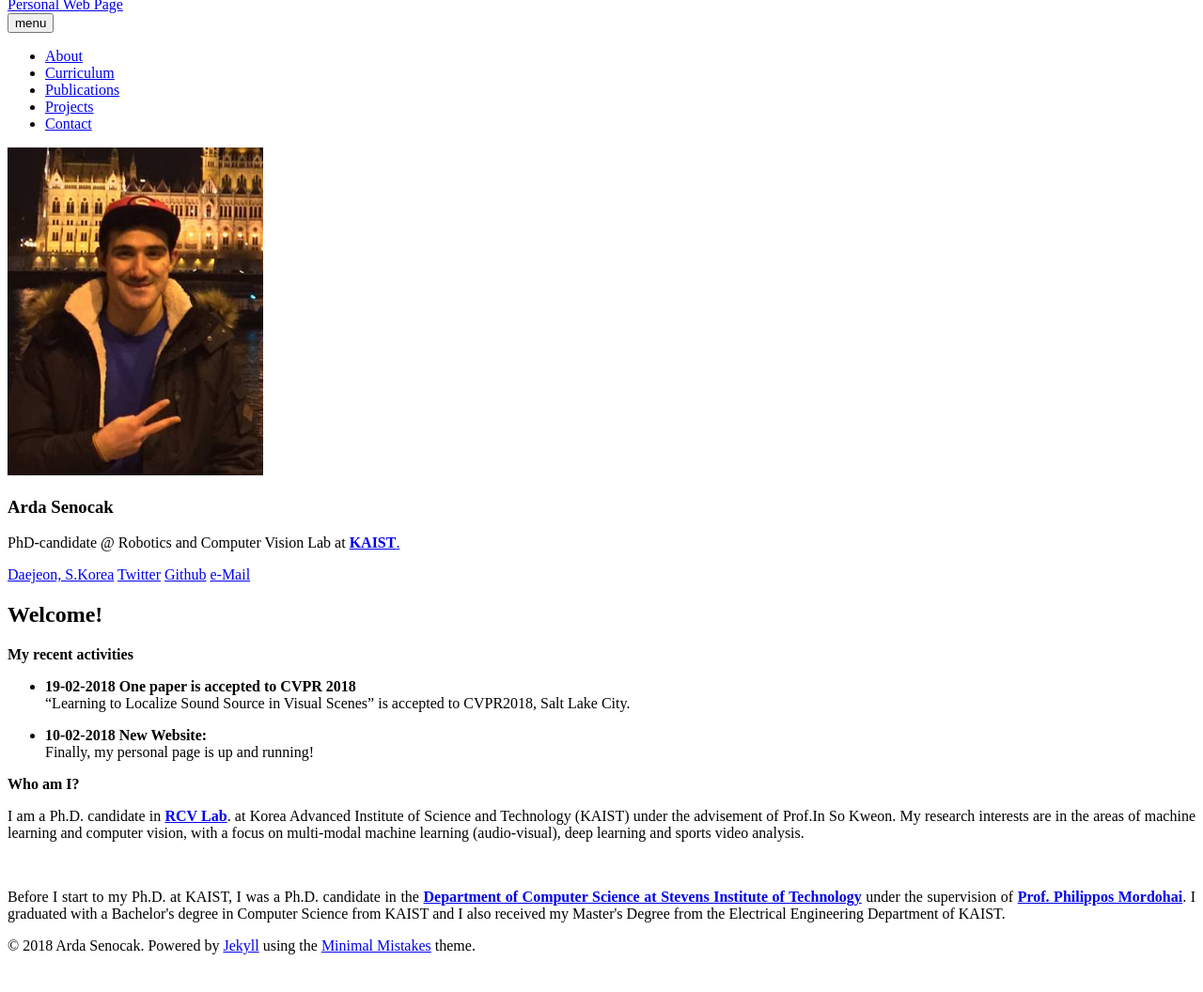
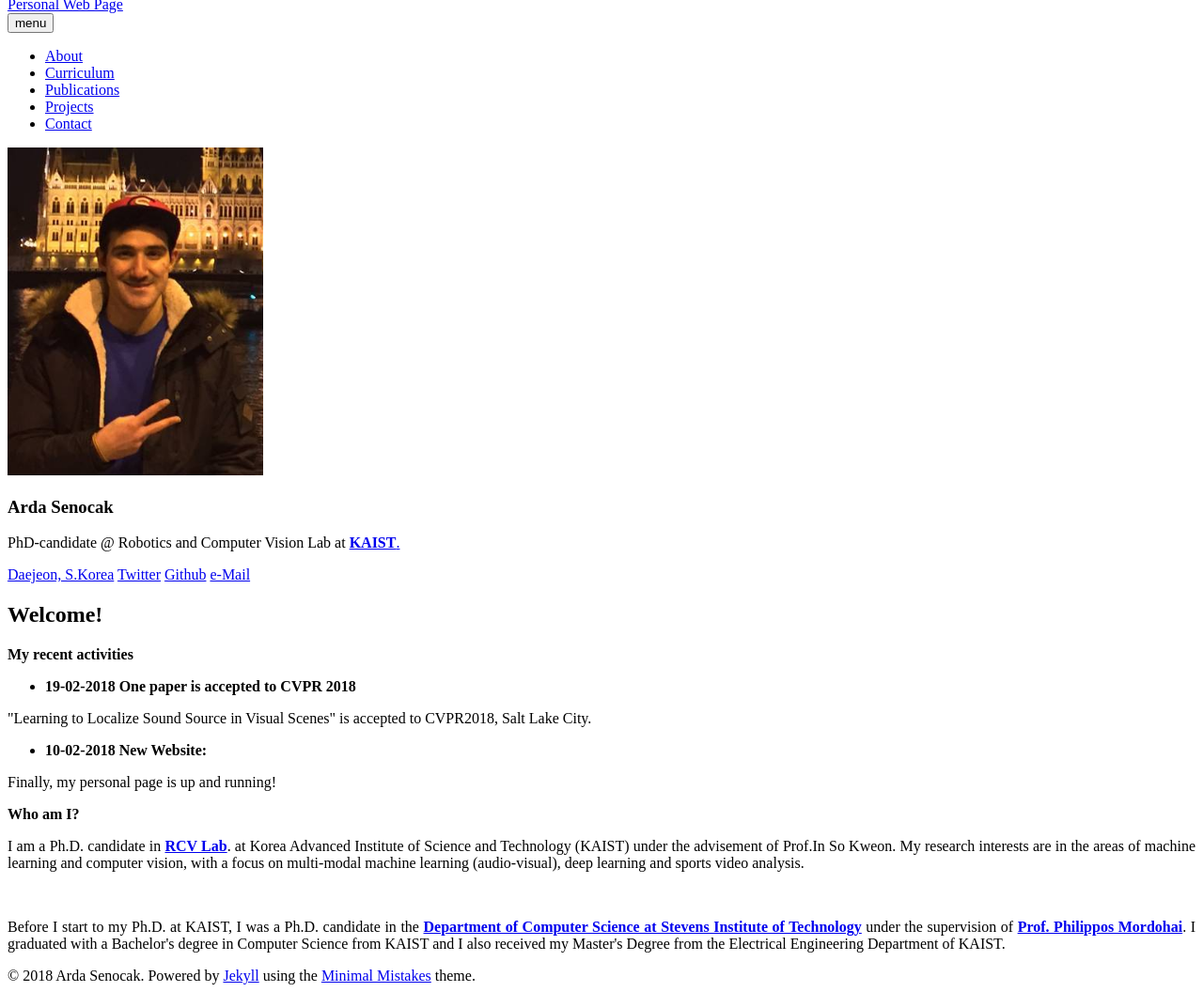
Before and after one commit to ardasnck/ardasnck.github.io, a Jekyll site: the page built from index.md, in a window 1280 px wide, cut to the strip 112-1168 px from the top of the page. Shown: the whole strip at 94% size. Built offline with Jekyll 4.4.1, drawn with Linux system fonts in a browser that asks for light colours; nearby versions of some CDN libraries; before the commit the page ends 1136 px from its top, so only the background shows below that.

Commit message:
Update index.md

```diff
--- a/index.md
+++ b/index.md
@@ -8,10 +8,10 @@
 **My recent activities**
 
 * **19-02-2018 One paper is accepted to CVPR 2018** <br>
-"Learning to Localize Sound Source in Visual Scenes" is accepted to CVPR2018, Salt Lake City.
+<p align="justify">"Learning to Localize Sound Source in Visual Scenes" is accepted to CVPR2018, Salt Lake City.</p>
 
 * **10-02-2018 New Website:** <br>
-Finally, my personal page is up and running!
+<p align="justify">Finally, my personal page is up and running!</p>
 
 **Who am I?**
 <br />
```
